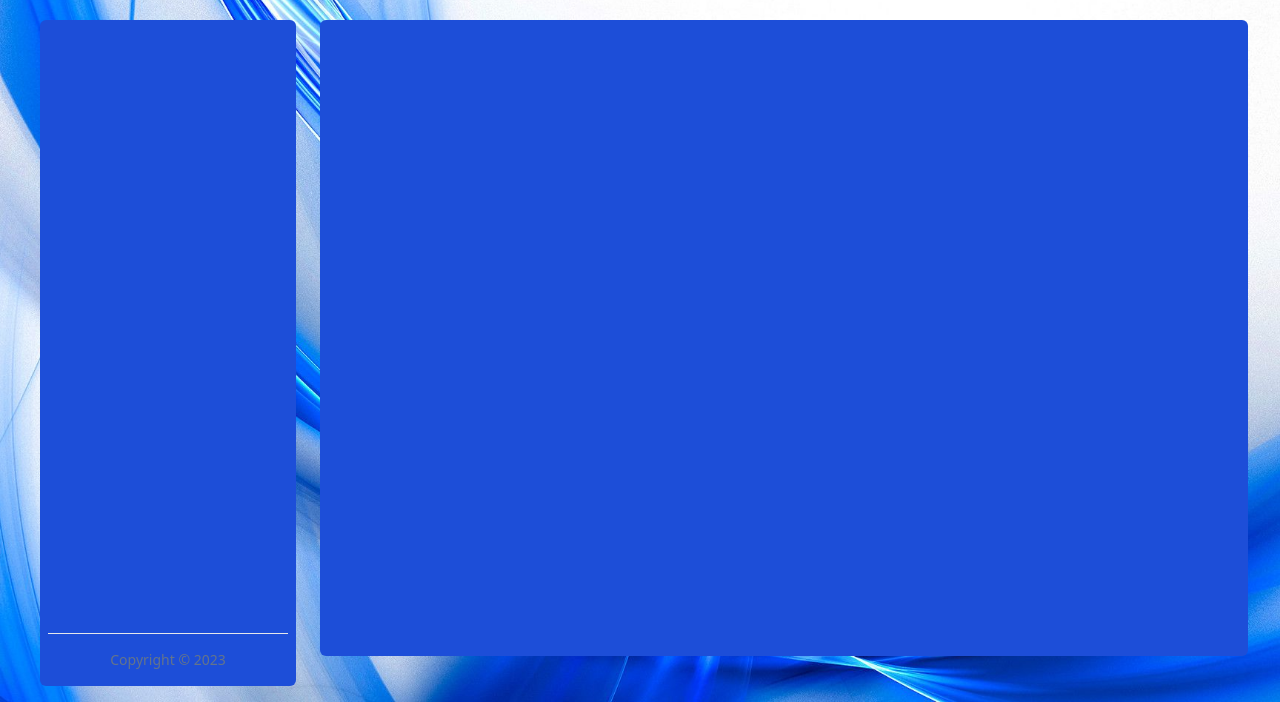
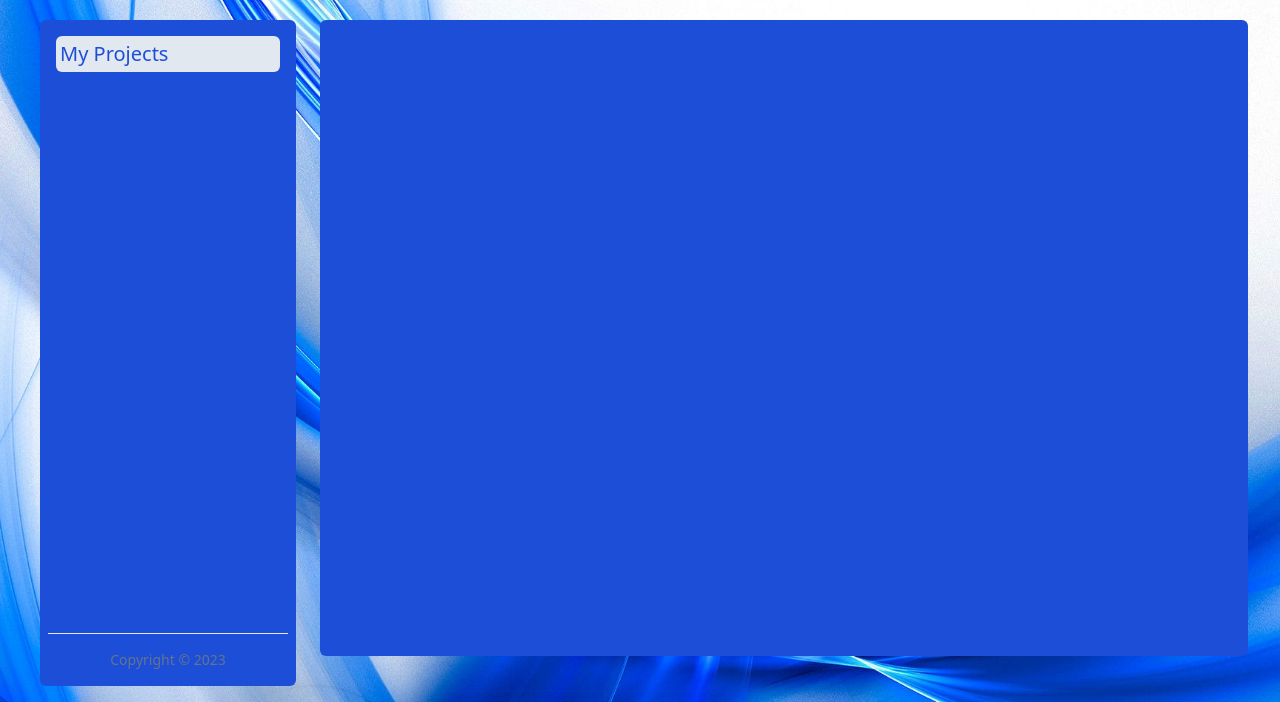
Before and after one commit to GHOST-Aram/todo-ist--one, a website built with webpack: page src/templates/index.html in a window 1280 px wide. Shown: the part 98-800 px from the top of the page. Built offline with nearby package versions, Linux system fonts and the light colour scheme.

```diff
--- a/src/scripts/dom_manager.js
+++ b/src/scripts/dom_manager.js
@@ -46,6 +46,12 @@
 
      return logo
    }
+   createSidebar () {
+     const sidebar = document.createElement('aside')
+     sidebar.className = 'p-4 bg-blue-700 rounded-md'
+
+     return sidebar
+}
 createUserProfile (userName) {
   //Profile container
   const profile = this.createContainer()
@@ -64,12 +70,6 @@
 
   return profile
 }
-   createSidebar () {
-     const sidebar = document.createElement('aside')
-     sidebar.className = 'p-4 bg-blue-700 rounded-md'
-
-     return sidebar
-   }
 render (content) {
      const contentContainer = document.querySelector('#content')
      contentContainer.appendChild(content)
--- a/src/scripts/index.js
+++ b/src/scripts/index.js
@@ -1,5 +1,6 @@
 import '../styles/styles.css'
 import DOMManager from './dom_manager.js'
+import Project from './project.js'
 
 const domManager = new DOMManager()
 
@@ -14,6 +15,7 @@
 //sidebar
 const sidebar = domManager.createSidebar()
     domManager.render(sidebar)
+    sidebar.id = 'main-side-bar'
 
 //Content container
 const container = domManager.createContainer()
@@ -34,3 +36,10 @@
     import('../images/profile-pic.png').then(({default:pic}) =>{
         document.querySelector('#profile-picture').src = pic
     }).catch((error)=>console.error(`Error ocuured while importing profile pic: ${error}`))
+
+//Side bar components
+const heading = domManager.createHeading('My Projects')
+    heading.classList.add('text-blue-700', 'bg-slate-200', 'py-1','px-1','font-medium', 'w-full', 'rounded-top', 'rounded-md')
+    document.querySelector('#main-side-bar').appendChild(heading)
+
+    const project = new Project()
--- a/src/scripts/project.js
+++ b/src/scripts/project.js
@@ -5,6 +5,7 @@
     //Project open
     #projectOpen = false
     #complete = false
+    #description = ''
     constructor(name){
         super()
         this.name = name
@@ -12,6 +13,10 @@
     //close project
     close(){
         this.#projectOpen = false
+    }
+    //return value of description
+    getDescription(){
+        return this.#description
     }
     //is complete
     isComplete(){
@@ -34,5 +39,10 @@
     open(){
         this.#projectOpen = true
     }
+    //initialize descripion
+    setDescription(description){
+        this.#description = description
+    }
+
 
 }
```
Also changed, not shown: README.md, dist/index.html, src/styles/styles.css, 2 other files. Lines whose indentation alone changed are shown as unchanged.
